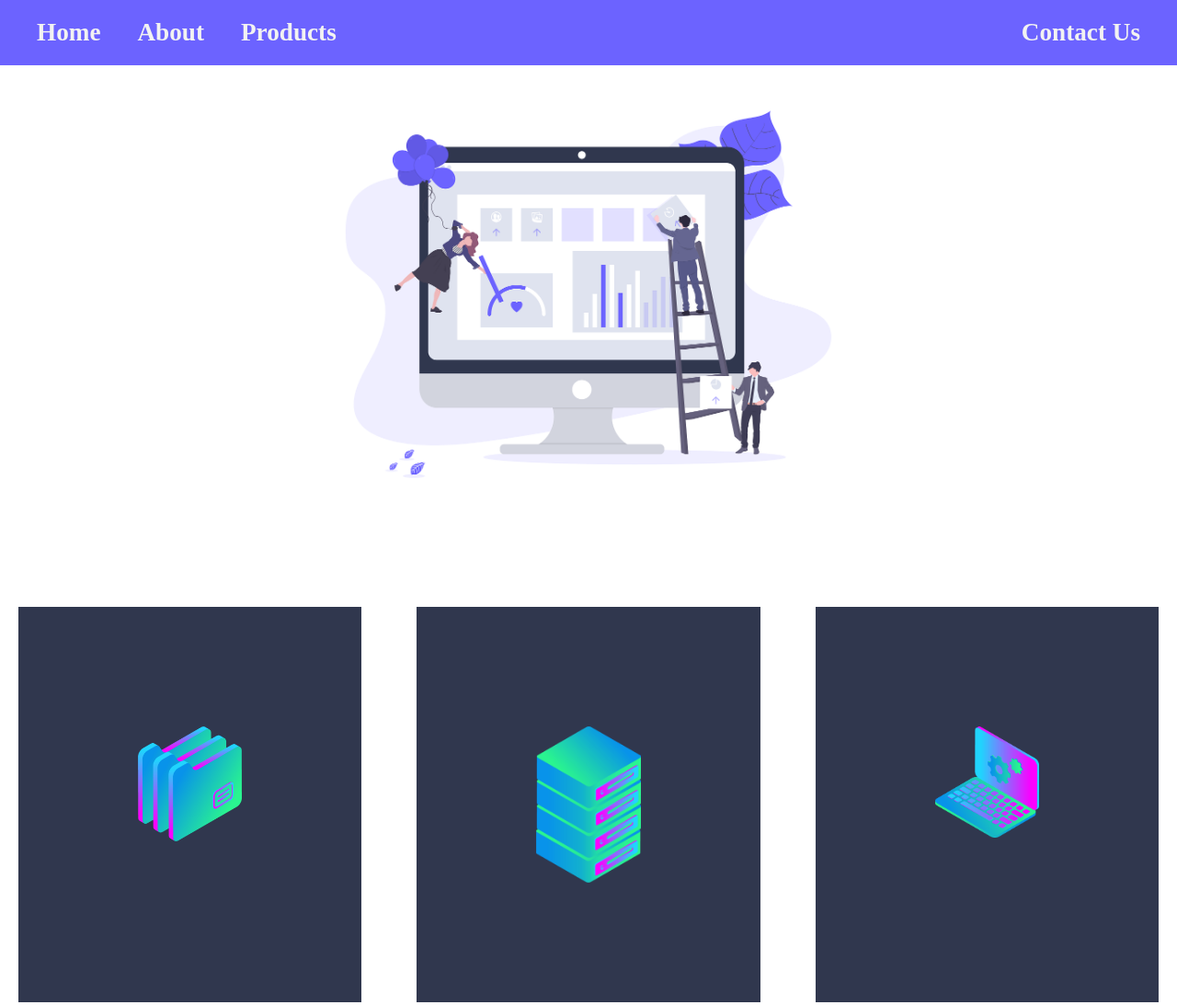
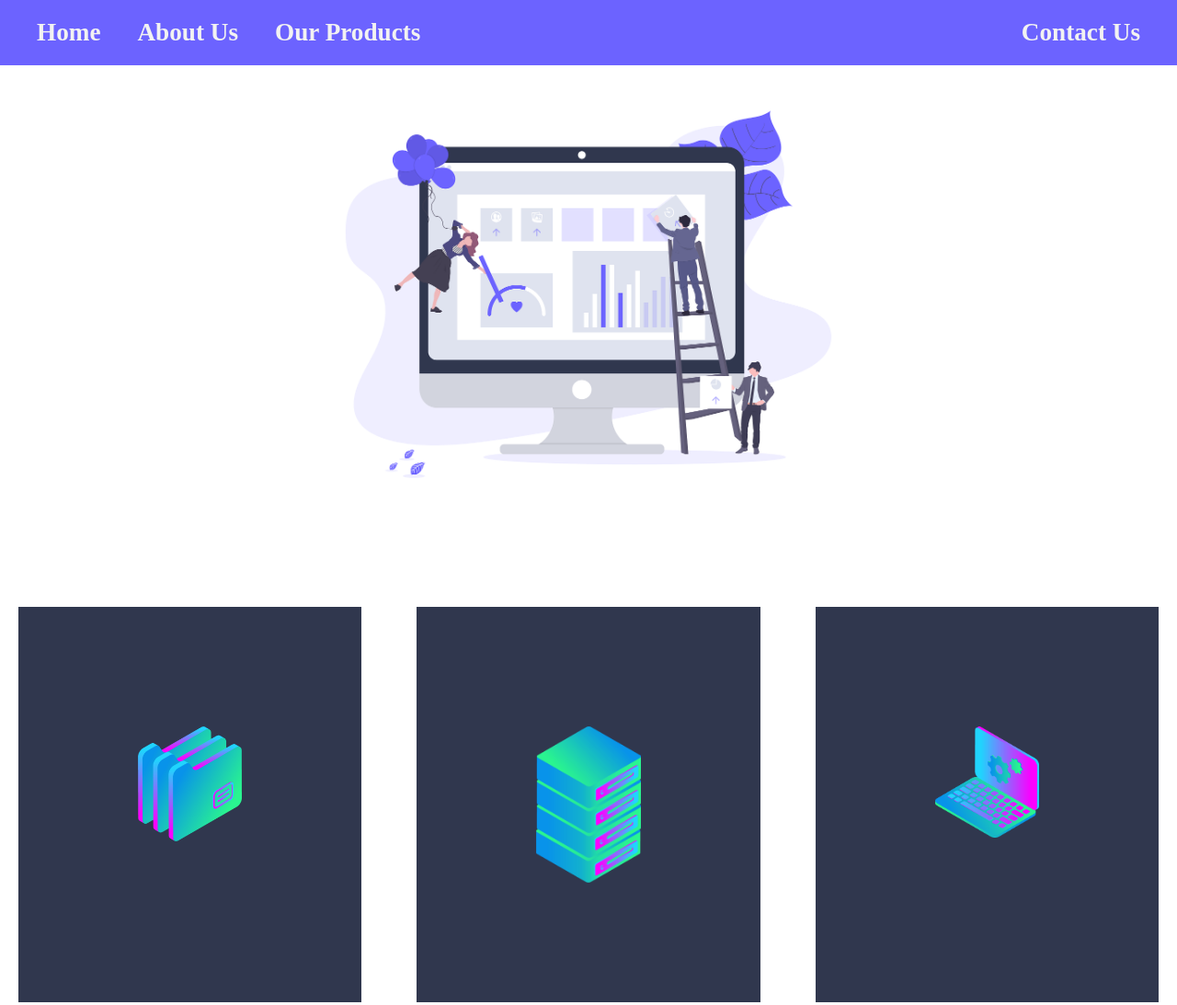
Before and after one commit to jeanbuhendwa/web-developement, a plain HTML site: page index.html in a window 1280 px wide. Shown: the top 1093 px of the page at 92% size. Drawn offline with Linux system fonts and the light colour scheme.

Commit message:
Adding some changes

```diff
--- a/index.html
+++ b/index.html
@@ -16,15 +16,15 @@
         <nav class="main-nav sticky">
             <ul class="main-nav-ul">
                 <li><a href="#">Home</a></li>
-                <li><a href="#">About</a></li>
-                <li><a href="#">Products</a></li>
+                <li><a href="#">About Us</a></li>
+                <li><a href="#products">Our Products</a></li>
                 <li class="push"><a href="#">Contact Us</a></li>
             </ul>
         </nav>
         <div class="container">
            <img class="cover" src="undraw.png" alt="">
         </div>
-        <div class="zone blue grid-wrapper">
+        <div class="zone blue grid-wrapper" id="products">
             <div class="box zone"><img src="./img/files_2.png"></div>
             <div class="box zone"><img src="./img/server_2_2.png"></div>
             <div class="box zone"><img src="./img/monitor_settings_2.png"></div>
@@ -35,6 +35,6 @@
             <div class="box zone"><img src="./img/desktop_analytics_2.png"></div>
             <div class="box zone"><img src="./img/server_safe_2.png"></div>
           </div>
-          <footer>Design with love by WTech | @2020</footer>
+          <footer>Simple practice designed with love by WTech | @2020</footer>
     </body>
 </html>
```
